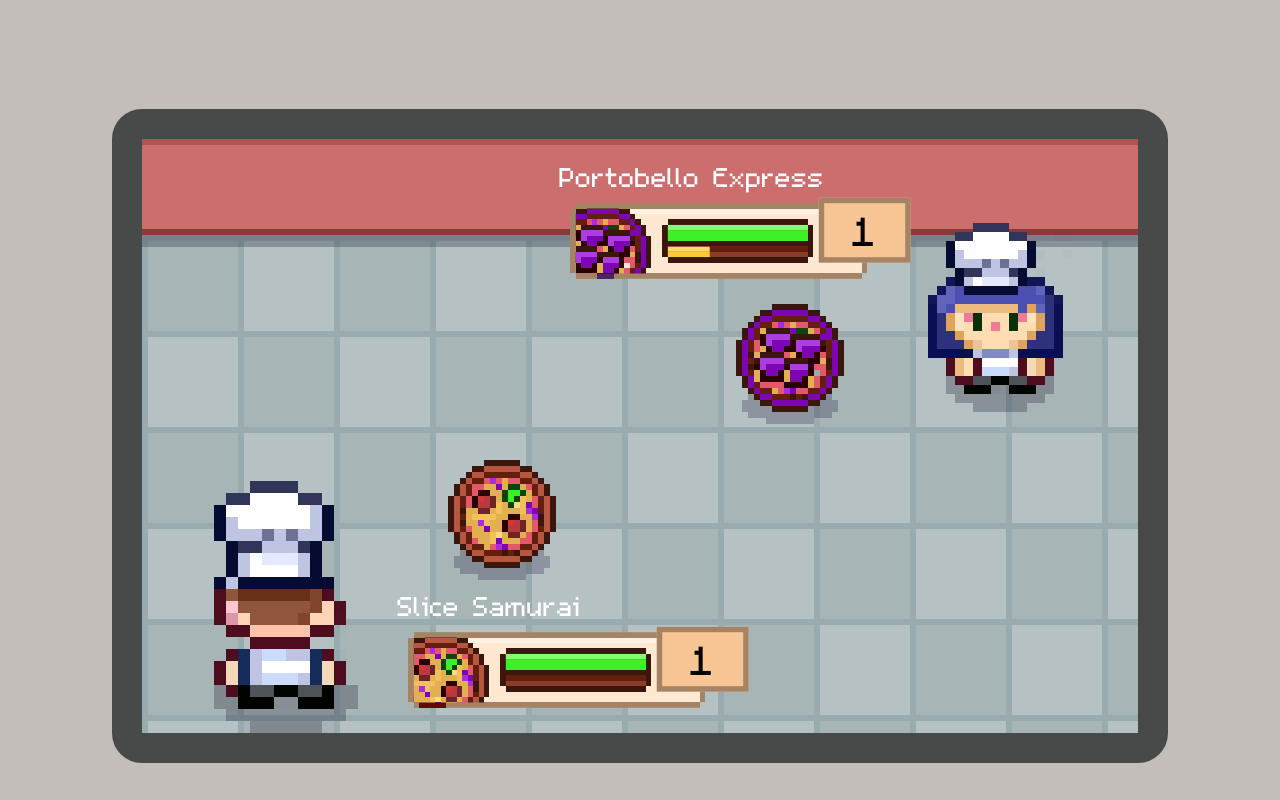
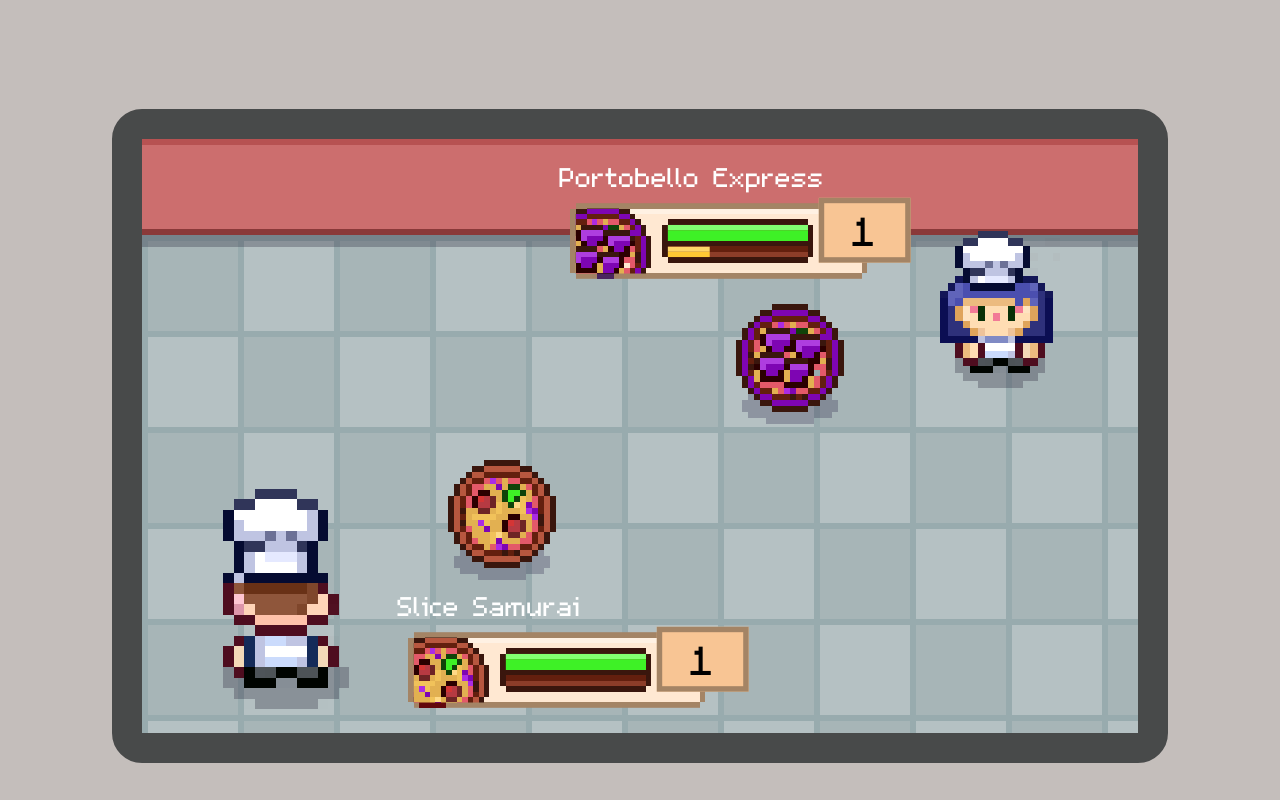
Before and after one commit to pauline-ann/browser-rpg, a plain HTML site: page index.html in a window 1280 px wide. Drawn offline with Linux system fonts and the light colour scheme.

Commit message:
tweak scaling

```diff
--- a/styles/Battle.css
+++ b/styles/Battle.css
@@ -26,7 +26,7 @@
 .Battle_hero {
     bottom: 48px;
     left: 32px;
-    transform: scale(4);
+    transform: scale(3.5);
 }
 
 .Battle_hero img {
@@ -37,5 +37,5 @@
 .Battle_enemy {
     top: 27px;
     right: 30px;
-    transform: scale(3);
+    transform: scale(2.5);
 }
```
